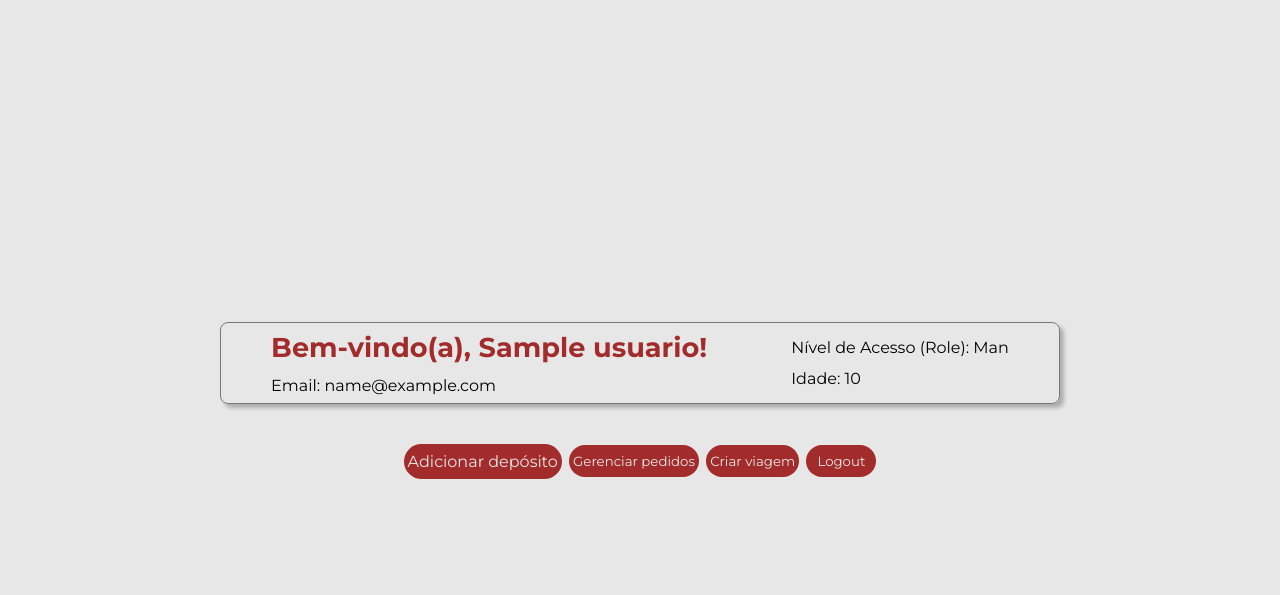
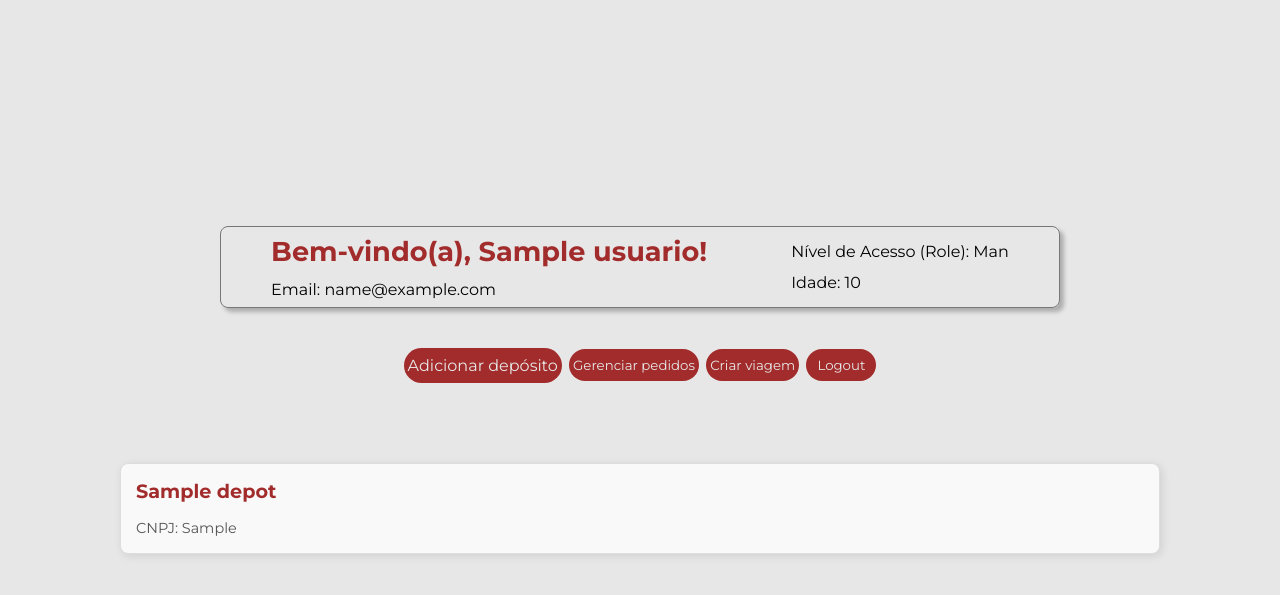
Before and after one commit to juanzeen/CheapTracker, a Django app: page /dashboard in a window 1280 px wide. Shown: the top 595 px of the page. Run offline with Django 5.2, Linux system fonts and the light colour scheme; a user stored in the database is signed in; tables that the repository leaves empty hold one stand-in row (values such as "Sample post"); parts of the project's set-up code (start-up, migrations or seed data) failed here and were passed over; some web fonts are replaced.

Commit message:
feat & fix: added place cards to dashboard and fixed error in place creation data

```diff
--- a/project/app/templates/cheaptracker/dashboard.html
+++ b/project/app/templates/cheaptracker/dashboard.html
@@ -33,10 +33,54 @@
       {% endif %}
       <button class="red-btn" id="logout-btn">Logout</button>
     </div>
+    <div class="places-cards">
+
+    </div>
 </div>
 
 <script>
+  const getUserPlaceType = (role) =>{
+    switch(role){
+      case "Shop":
+        return "stores"
+        break
+      case "Man":
+        return "depots"
+        break
+      case "Carr":
+        return "carriers"
+        break
+    }
+  }
+  const userRole = "{{ user.role|escapejs }}";
   const logoutButton = document.querySelector("#logout-btn")
+  const placePath = getUserPlaceType(userRole)
+  const placesSection = document.querySelector(".places-cards")
+  window.addEventListener("load", () => {
+    try{
+      fetch(`api/${placePath}`, {method: "GET"}).then(res => res.json()).then(res => {
+     console.log("API Response:", res); // Log the response
+     for(const place of res.data){
+        const placeCard = document.createElement("div");
+        placeCard.classList.add("place-card");
+
+        const placeName = document.createElement("h3");
+        placeName.textContent = place.name;
+        placeCard.appendChild(placeName);
+
+        // Assuming 'place.address' is an object with street, number, neighborhood, cep, city, state
+        const placeRegistration = document.createElement("p");
+        placeRegistration.textContent = `CNPJ: ${place.registration}`;
+        placeCard.appendChild(placeRegistration);
+
+        placesSection.appendChild(placeCard);
+     }
+      })
+    } catch(err){
+      console.error("Error fetching places:", err); // Log any errors
+    }
+  })
+
   logoutButton.addEventListener("click", () => {
     try{
       fetch("api/auth/logout", {method: "POST"}).then(res => res.json()).then(data => {
@@ -50,6 +94,7 @@
     }
 
 
+
   })
 </script>
 {%endblock%}
--- a/project/app/views/api/places_views.py
+++ b/project/app/views/api/places_views.py
@@ -115,18 +115,18 @@ class StoresApiView(AuthBaseView):
                 )
 
             StoreCrud.create(
-                request.user,
-                data["name"],
-                data["cep"],
-                data["street"],
-                data["number"],
-                data["complement"],
-                data["neighborhood"],
-                data["city"],
-                data["state"],
-                data["country"],
-                data["contact"],
-                data["registration"],
+                user_email=request.user,
+                name=data["name"],
+                cep=data["cep"],
+                street=data["street"],
+                number=data["number"],
+                complement=data["complement"],
+                neighborhood=data["neighborhood"],
+                city=data["city"],
+                state=data["state"],
+                country=data["country"],
+                contact=data["contact"],
+                registration=data["registration"],
             )
             return self.SuccessJsonResponse(
                 "Store successfully created!",
@@ -195,18 +195,18 @@ class DepotsApiView(AuthBaseView):
                 )
 
             DepotCrud.create(
-                request.user,
-                data["name"],
-                data["cep"],
-                data["street"],
-                data["number"],
-                data["complement"],
-                data["neighborhood"],
-                data["city"],
-                data["state"],
-                data["country"],
-                data["contact"],
-                data["registration"],
+                user_email=request.user,
+                name=data["name"],
+                cep=data["cep"],
+                street=data["street"],
+                number=data["number"],
+                complement=data["complement"],
+                neighborhood=data["neighborhood"],
+                city=data["city"],
+                state=data["state"],
+                country=data["country"],
+                contact=data["contact"],
+                registration=data["registration"],
             )
             return self.SuccessJsonResponse(
                 "Depot successfully created!",
@@ -297,18 +297,18 @@ class CarriersApiView(AuthBaseView):
                 )
 
             CarrierCrud.create(
-                request.user,
-                data["name"],
-                data["cep"],
-                data["street"],
-                data["number"],
-                data["complement"],
-                data["neighborhood"],
-                data["city"],
-                data["state"],
-                data["country"],
-                data["contact"],
-                data["registration"],
+                user_email=request.user,
+                name=data["name"],
+                cep=data["cep"],
+                street=data["street"],
+                number=data["number"],
+                complement=data["complement"],
+                neighborhood=data["neighborhood"],
+                city=data["city"],
+                state=data["state"],
+                country=data["country"],
+                contact=data["contact"],
+                registration=data["registration"],
             )
             return self.SuccessJsonResponse(
                 "Carrier successfully created!",
--- a/project/static/css/style.css
+++ b/project/static/css/style.css
@@ -239,3 +239,43 @@ h2 {
   justify-content: space-around;
   align-items: center;
 }
+
+/* Places Cards Container */
+.places-cards {
+  display: grid; /* or flex */
+  grid-template-columns: repeat(auto-fit, minmax(280px, 1fr)); /* Responsive grid */
+  gap: 20px;
+  width: 90%; /* Adjust as needed */
+  padding: 20px;
+  margin-top: 20px;
+}
+
+/* Individual Place Card */
+.place-card {
+  cursor: pointer;
+  background-color: #f9f9f9;
+  border: 1px solid #ddd;
+  border-radius: 8px;
+  padding: 15px;
+  box-shadow: 2px 2px 8px rgba(0, 0, 0, 0.1);
+  display: flex;
+  flex-direction: column;
+  gap: 10px;
+  transition: transform 0.2s ease-in-out;
+}
+
+.place-card:hover {
+  transform: translateY(-5px);
+}
+
+.place-card h3 {
+  color: var(--dark-red);
+  font-size: 1.2em;
+  margin-bottom: 5px;
+}
+
+.place-card p {
+  font-size: 0.9em;
+  color: #555;
+  line-height: 1.4;
+}
```
